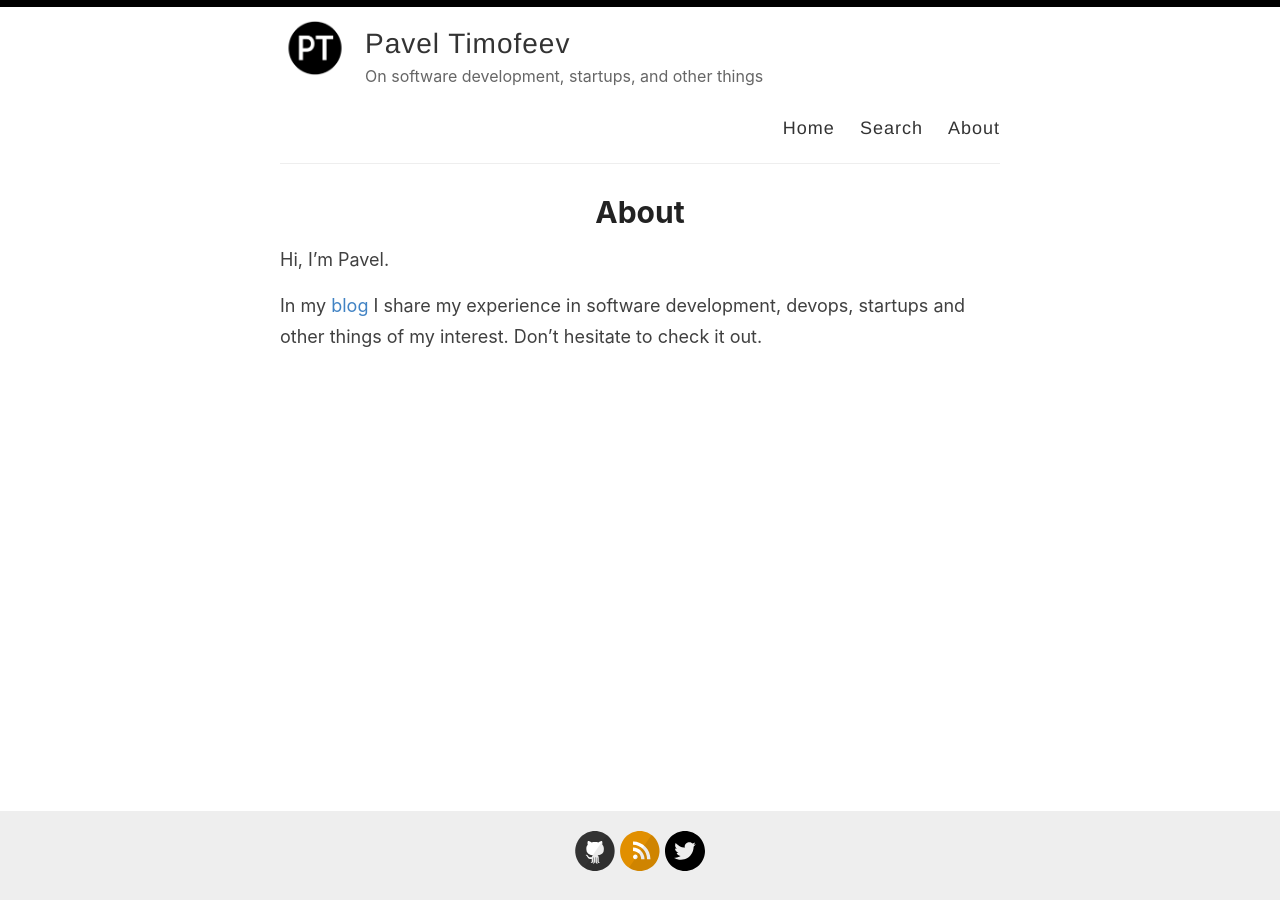
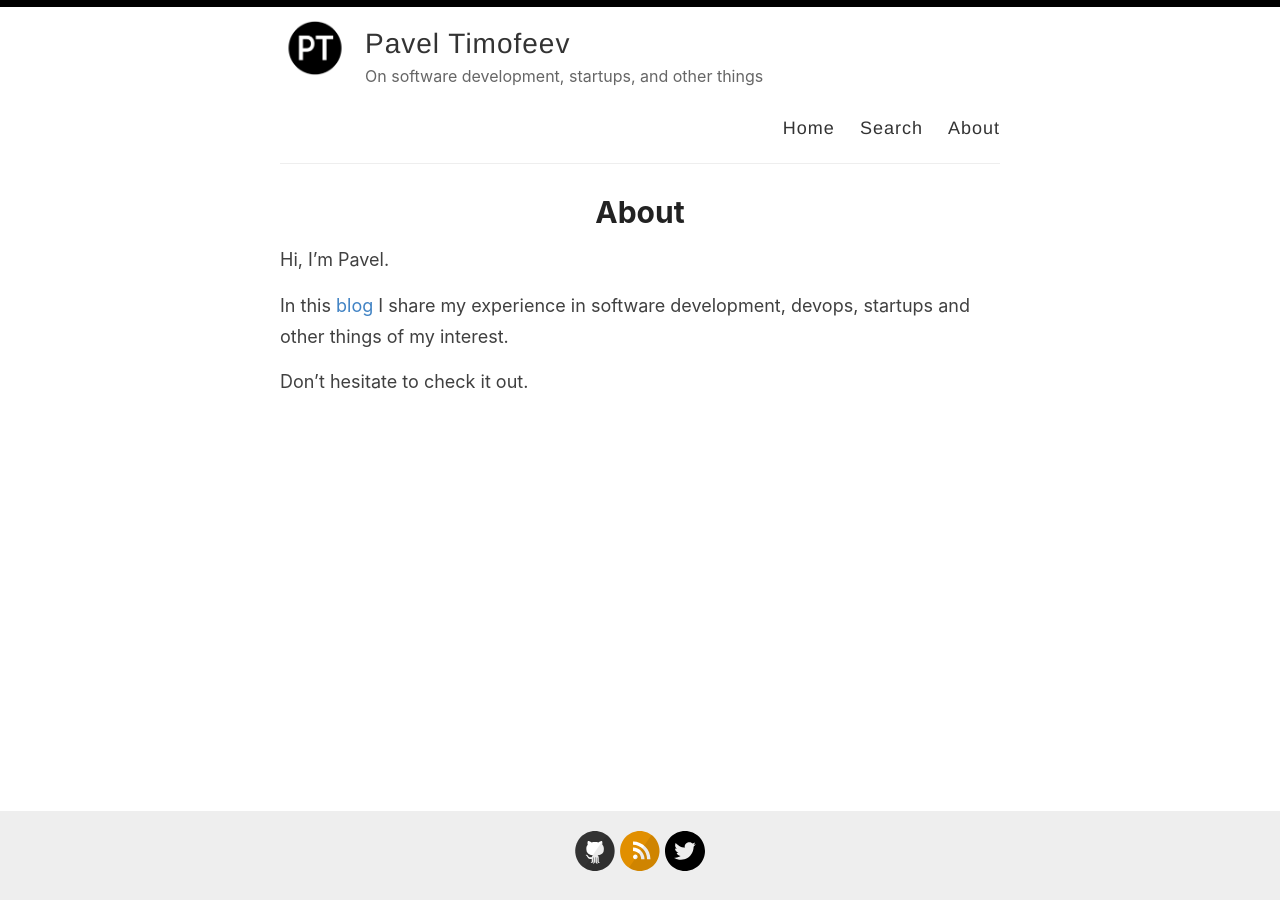
Before and after one commit to ptcodes/ptcodes.github.io, a Jekyll site: the page built from _pages/about.md, in a window 1280 px wide. Built offline with Jekyll 4.4.1, drawn with Linux system fonts in a browser that asks for light colours.

Commit message:
fix typos

```diff
--- a/_pages/about.md
+++ b/_pages/about.md
@@ -6,4 +6,6 @@ permalink: /about/
 
 Hi, I'm Pavel.
 
-In my [blog](/) I share my experience in software development, devops, startups and other things of my interest. Don't hesitate to check it out.
+In this [blog](/) I share my experience in software development, devops, startups and other things of my interest.
+
+Don't hesitate to check it out.
```
Also changed, not shown: _posts/2020-05-26-domain-registration-with-amazon-route-53-using-awscli.md (+2 -2 lines), _posts/2020-06-03-10-years-with-vim.md (added, +6 -0 lines).
